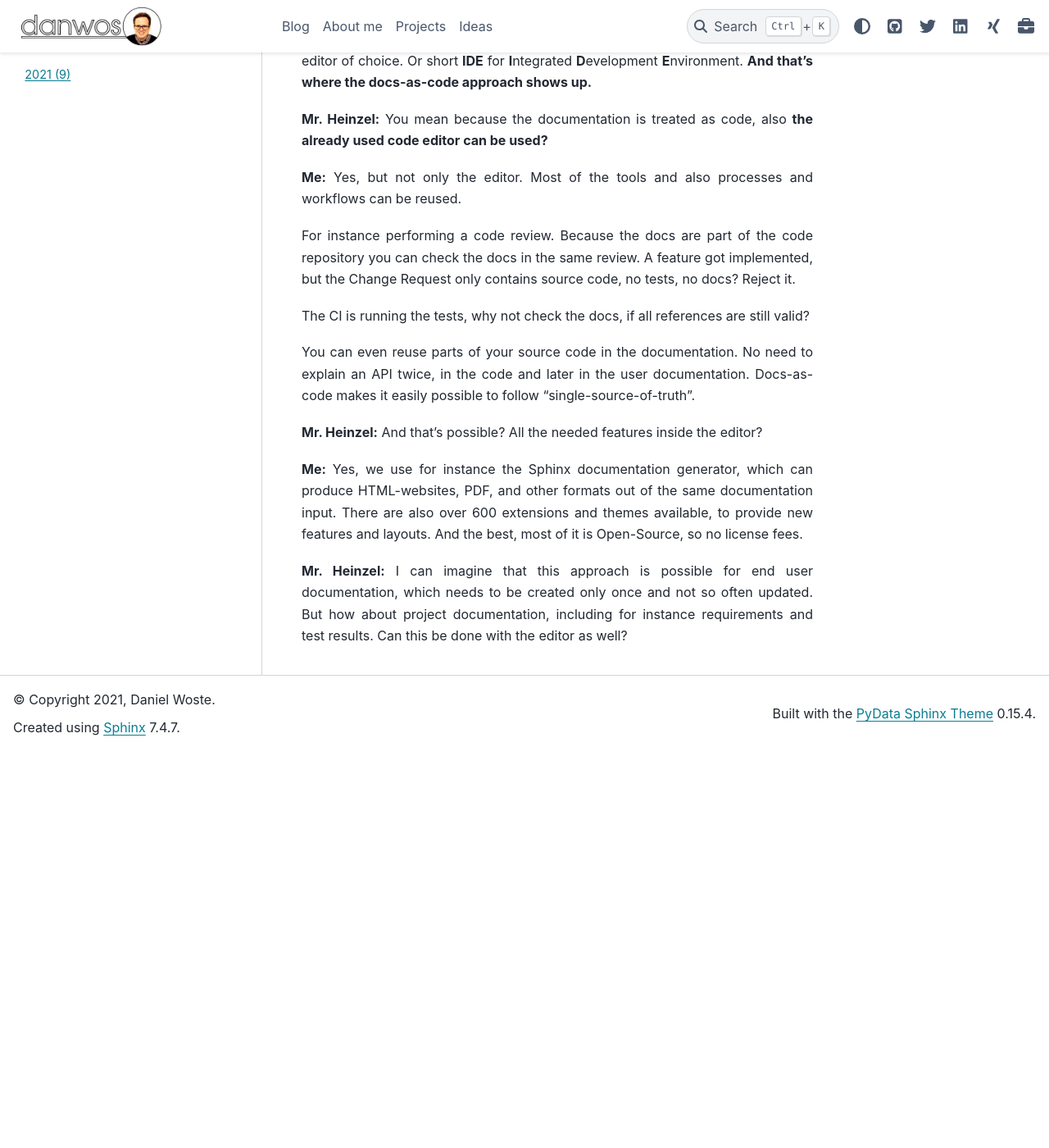
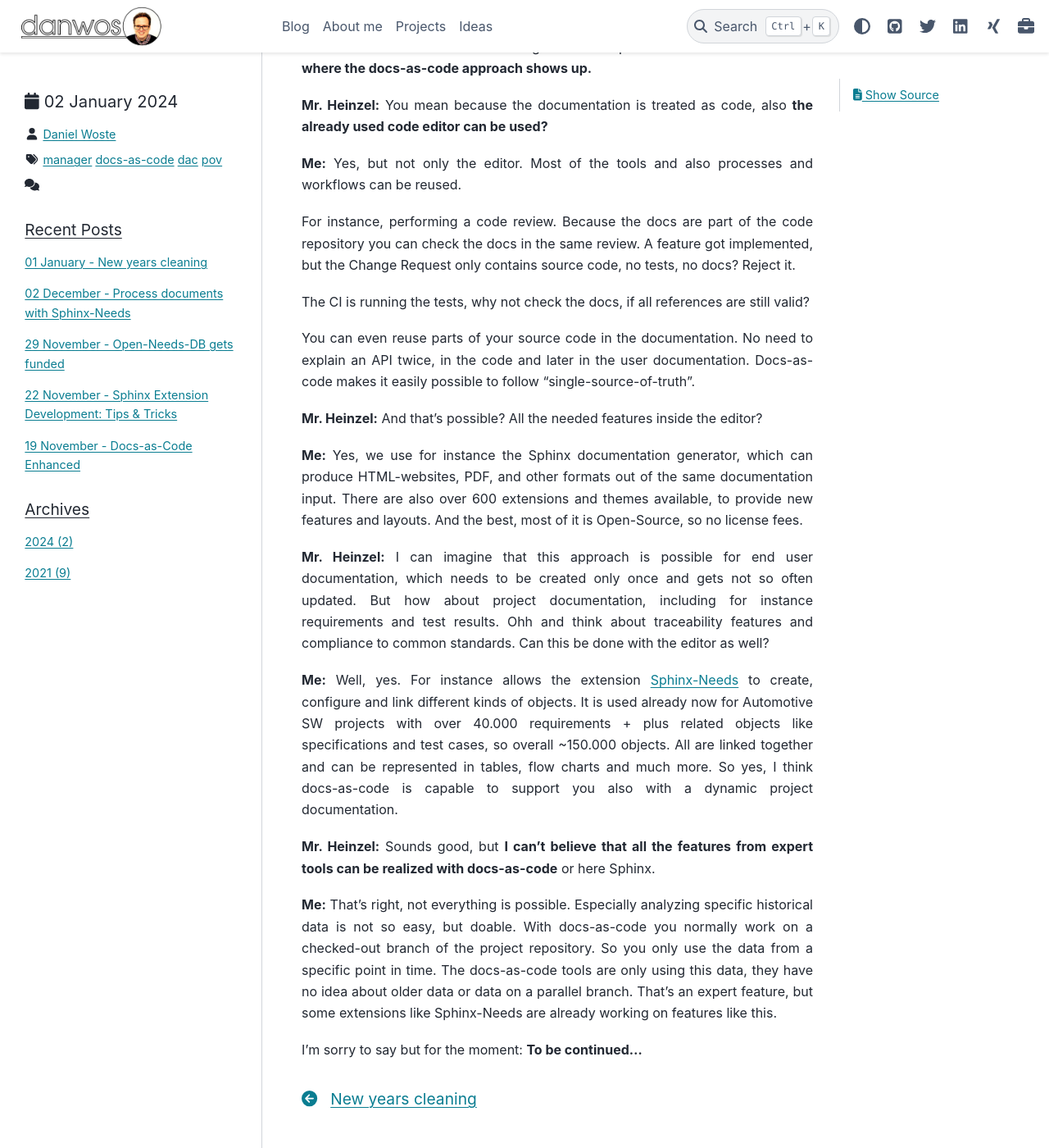
Before and after one commit to danwos/danwos.github.io, a Sphinx documentation site: the page built from docs/posts/2024/manager_pov.rst, in a window 1280 px wide and 1400 px high, scrolled down 3365 px. Shown: the whole window at 82% size. Built offline with Sphinx 7.4.7 and the PyData theme 0.15.4, drawn with Linux system fonts in a browser that asks for light colours; comment, search, counter and statistics services are not loaded; before the commit the page ends 4282 px from its top, so only the background shows below that; some of the changed text lies outside the part shown.

Commit message:
No index image and POV-post ready but not finished

```diff
--- a/docs/posts/2024/manager_pov.rst
+++ b/docs/posts/2024/manager_pov.rst
@@ -1,7 +1,7 @@
 
 :author: Daniel Woste
 :tags: manager, docs-as-code, dac, pov
-:date: 2030-01-01
+:date: 2024-01-02
 
 
 Manager POV: What's the benefit of docs-as-code?
@@ -14,13 +14,13 @@
 In the last 2-3 years one of my main tasks was to convince people to use a docs-as-code approach for their SW project.
 The hard part is not to convince SW developers to use it, as they are often already doing it.
 But team leaders and managers, as their concerns are often not related to single features, but more about process
-and toolchain compliants and integration. And for sure the question of all questions: What's the monetary benefit?
+and toolchain compliance and integration. And for sure the question of all questions: What's the monetary benefit?
 
 So if you are a CEO, a manager, a team leader or just want to understand the big picture, grab a coffee/tea, sit back and let me explain:
 How docs-as-code will save you money and still increase the product quality.
 
-Let's create a fictitious, shorten conversation, between a Project manager and me, that's make it much easier for you to skip certain questions and
-use it also as some kind of reference book for later needed arguments in possible further dicussions.
+Let's create a fictitious, shortened conversation, between a Project manager and me. That's make it much easier for you to skip certain questions and
+use it also as some kind of reference book for later needed arguments in possible further discussions.
 
 The content will be based on discussions I already had in the past with multiple SW teams.
 
@@ -38,8 +38,6 @@
 technical infrastructure. I have been asked by some of my core developers, if docs-as-code could be used to document and steer our SW projects.
 And honestly, I have never heard about it before.
 
-----
-
 **Me:** I will give you a short introduction, but before I know where to put the focus, let me allow 1-2 questions. **I guess your company or team already
 has solutions for documentation and project steering. Why the change?**.
 
@@ -51,7 +49,7 @@
 
 **Mr. Heinzel:** Oh no, we have **spent a lot of money for licenses, to get the best of the best.** So for most expert tools, we were using solutions from market leaders, which were all capable
 of providing the needed features. However, the data quality inside these tools was poor, which sounds like a problem on our side, as we were responsible to input and maintain the data. But yes, looks
-like nobody did this job often enough. We tried to change processes, put more men power on the process maintenance part, it helped a little bit but getting the budget for such long going, not planned actions
+like nobody did this job often enough. We tried to change processes and put more manpower into the process maintenance part, it helped a little bit but getting the budget for such long going, not planned actions
 was also not easy.
 And honestly speaking, I'm not sure **how a tool switch may change this situation?!**
 
@@ -90,7 +88,7 @@
 
 **Me:** Yes, but not only the editor. Most of the tools and also processes and workflows can be reused.
 
-For instance performing a code review. Because the docs are part of the code repository you can check the docs in the same review. A feature got implemented, but the Change Request only contains source code, no tests, no docs? Reject it.
+For instance, performing a code review. Because the docs are part of the code repository you can check the docs in the same review. A feature got implemented, but the Change Request only contains source code, no tests, no docs? Reject it.
 
 The CI is running the tests, why not check the docs, if all references are still valid?
 
@@ -101,5 +99,18 @@
 **Me:** Yes, we use for instance the Sphinx documentation generator, which can produce HTML-websites, PDF, and other formats out of the same documentation input.
 There are also over 600 extensions and themes available, to provide new features and layouts. And the best, most of it is Open-Source, so no license fees.
 
-**Mr. Heinzel:** I can imagine that this approach is possible for end user documentation, which needs to be created only once and not so often updated.
-But how about project documentation, including for instance requirements and test results. Can this be done with the editor as well?
+**Mr. Heinzel:** I can imagine that this approach is possible for end user documentation, which needs to be created only once and gets not so often updated.
+But how about project documentation, including for instance requirements and test results. Ohh and think about traceability features and compliance to common standards. Can this be done with the editor as well?
+
+**Me:** Well, yes. For instance allows the extension `Sphinx-Needs <https://sphinx-needs.com>`__ to create, configure and link different kinds of objects. It is
+used already now for Automotive SW projects with over 40.000 requirements + plus related objects like specifications and test cases, so overall ~150.000 objects.
+All are linked together and can be represented in tables, flow charts and much more. So yes, I think docs-as-code is capable to support you also with a dynamic project documentation.
+
+**Mr. Heinzel:** Sounds good, but **I can't believe that all the features from expert tools can be realized with docs-as-code** or here Sphinx.
+
+**Me:** That's right, not everything is possible. Especially analyzing specific historical data is not so easy, but doable. With docs-as-code you normally work on a checked-out branch of
+the project repository. So you only use the data from a specific point in time. The docs-as-code tools are only using this data, they have no idea about older data or data on a parallel branch.
+That's an expert feature, but some extensions like Sphinx-Needs are already working on features like this.
+
+
+I'm sorry to say but for the moment: **To be continued...**
```
Also changed, not shown: docs/index.md (+0 -5 lines).
